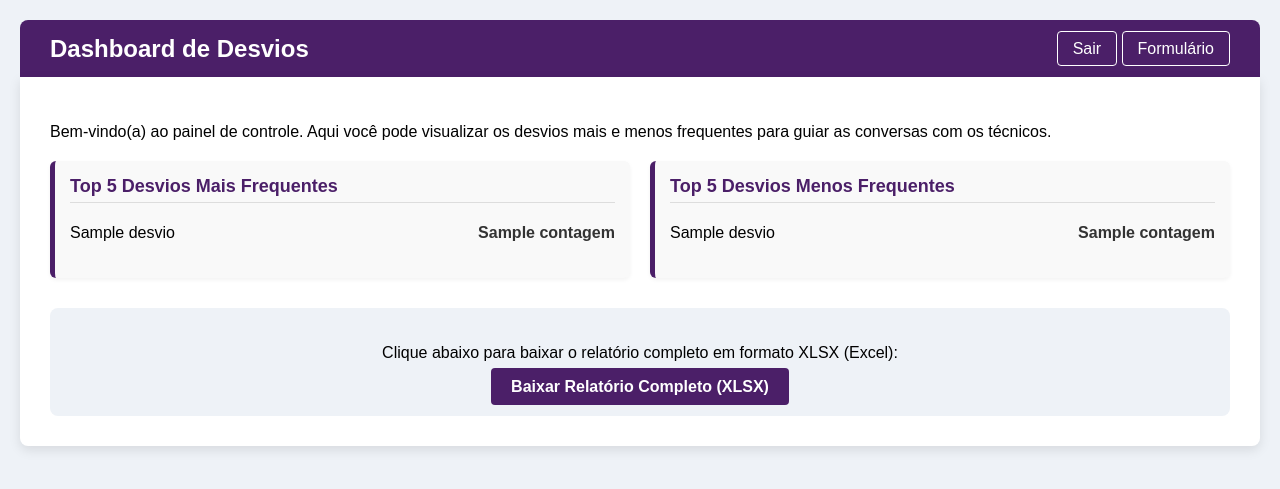
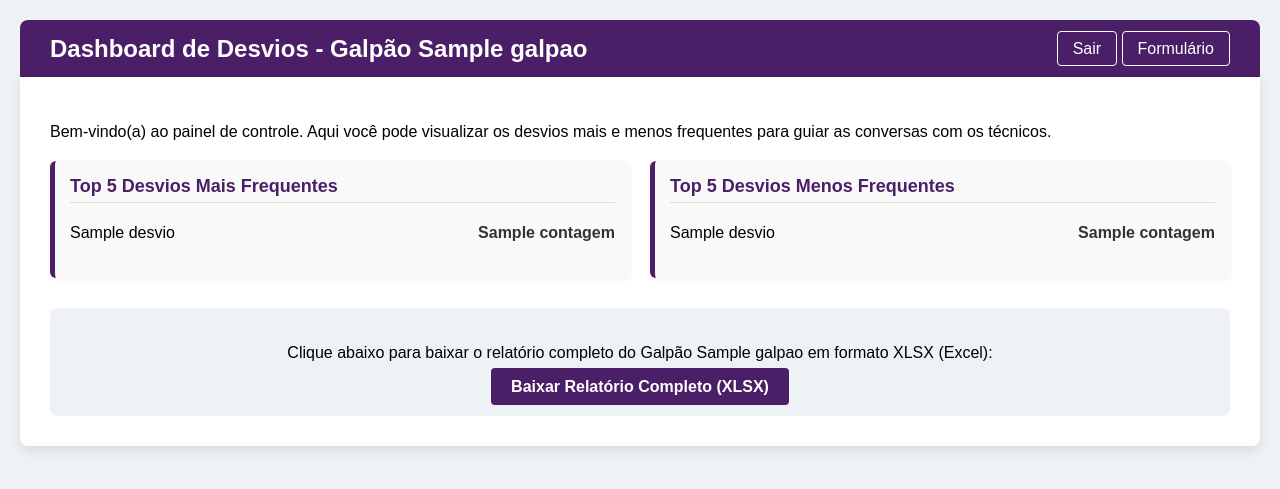
Before and after one commit to juliomtv/desvios, a Flask app: template templates/dashboard.html in a window 1280 px wide. Shown: the top 489 px of the page. Run offline with Flask 3, Linux system fonts and the light colour scheme; the template is opened without the code that fills it: most values are stand-ins (such as "Sample title", 1, 10 or a date in 2020).

Commit message:
Update dashboard title and download message with galpao

```diff
--- a/templates/dashboard.html
+++ b/templates/dashboard.html
@@ -104,7 +104,7 @@
 </head>
 <body>
     <div class="header">
-        <h1>Dashboard de Desvios</h1>
+        <h1>Dashboard de Desvios - Galpão {{ galpao }}</h1>
         <div>
             <a href="{{ url_for('logout') }}">Sair</a>
             <a href="{{ url_for('index') }}">Formulário</a>
@@ -142,7 +142,7 @@
         </div>
 
         <div class="download-section">
-            <p>Clique abaixo para baixar o relatório completo em formato XLSX (Excel):</p>
+            <p>Clique abaixo para baixar o relatório completo do Galpão {{ galpao }} em formato XLSX (Excel):</p>
             <a href="{{ url_for('download_data') }}">Baixar Relatório Completo (XLSX)</a>
         </div>
     </div>
```
